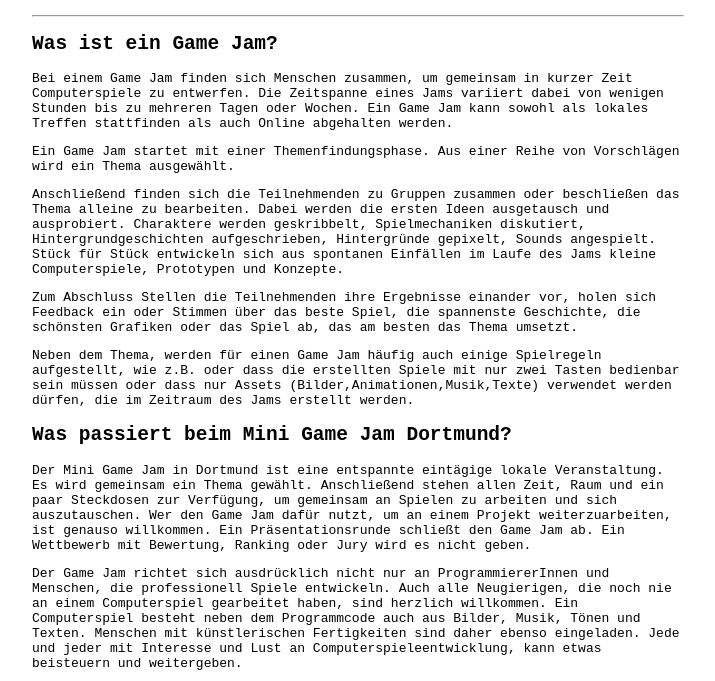
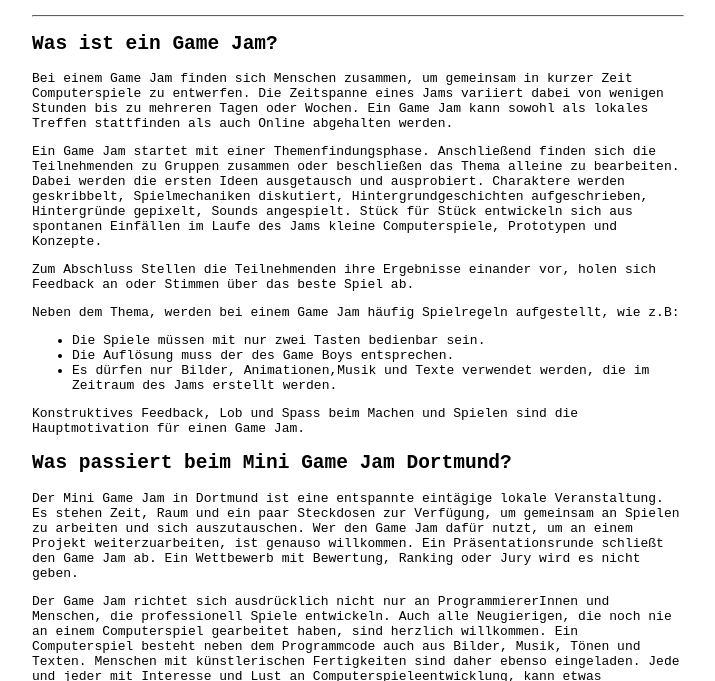
Before and after one commit to ztiromoritz/minigamejamdortmund, a plain HTML site: page index.html in a window 1280 px wide. Shown: the part 50-731 px from the top of the page, without its empty margins (176-891 px from the left). Drawn offline with Linux system fonts and the light colour scheme.

Commit message:
Text update

```diff
--- a/css/styles.css
+++ b/css/styles.css
@@ -12,3 +12,7 @@ h2,h3 {
 main {
     width: 652px;
 }
+
+hr {
+    border-top: 1px solid #e81c4f;
+}
--- a/index.html
+++ b/index.html
@@ -24,12 +24,9 @@
 		Tagen oder Wochen.
 		Ein Game Jam kann sowohl als lokales Treffen stattfinden als auch Online abgehalten werden.
 	</p>
-	<p>
-		Ein Game Jam startet mit einer Themenfindungsphase. Aus einer Reihe von
-		Vorschlägen wird ein Thema ausgewählt.
-	</p>
 
 	<p>
+		Ein Game Jam startet mit einer Themenfindungsphase.
 		Anschließend finden sich die Teilnehmenden zu Gruppen zusammen oder beschließen das
 		Thema alleine zu bearbeiten. Dabei werden die ersten Ideen ausgetausch und ausprobiert.
 		Charaktere werden geskribbelt, Spielmechaniken diskutiert, Hintergrundgeschichten
@@ -40,15 +37,26 @@
 
   	<p>
 		Zum Abschluss Stellen die Teilnehmenden ihre Ergebnisse einander vor,
-		holen sich Feedback ein oder Stimmen über das beste Spiel, die spannenste
-		Geschichte, die schönsten Grafiken oder das Spiel ab, das am besten das
-		Thema umsetzt.
+		holen sich Feedback an oder Stimmen über das beste Spiel ab.
   	</p>
 
 	<p>
-		Neben dem Thema, werden für einen Game Jam häufig auch einige Spielregeln aufgestellt, wie z.B.
-	    oder dass die erstellten Spiele mit nur zwei Tasten bedienbar sein müssen oder dass nur Assets
-		(Bilder,Animationen,Musik,Texte) verwendet werden dürfen, die im Zeitraum des Jams erstellt werden.
+		Neben dem Thema, werden bei einem Game Jam häufig Spielregeln aufgestellt, wie z.B:
+		 <ul>
+			<li>
+				Die Spiele müssen mit nur zwei Tasten bedienbar sein.
+			</li>
+			<li>
+				Die Auflösung muss der des Game Boys entsprechen.
+			</li>
+			<li>
+				Es dürfen nur Bilder, Animationen,Musik und Texte verwendet werden, die im Zeitraum des Jams erstellt werden.
+			</li>
+		 </ul>
+	</p>
+
+	<p>
+		Konstruktives Feedback, Lob und Spass beim Machen und Spielen sind die Hauptmotivation für einen Game Jam.
 	</p>
 
 	<!--
@@ -72,8 +80,7 @@
 	<h2>Was passiert beim Mini Game Jam Dortmund?</h2>
 	<p>
 		Der Mini Game Jam in Dortmund ist eine entspannte eintägige lokale Veranstaltung.
-		Es wird gemeinsam ein Thema gewählt.
-		Anschließend stehen allen Zeit, Raum und ein paar Steckdosen zur Verfügung, um gemeinsam an Spielen zu arbeiten und sich auszutauschen.
+		Es stehen Zeit, Raum und ein paar Steckdosen zur Verfügung, um gemeinsam an Spielen zu arbeiten und sich auszutauschen.
 		Wer den Game Jam dafür nutzt, um an einem Projekt weiterzuarbeiten, ist genauso willkommen.
 		Ein Präsentationsrunde schließt den Game Jam ab.
 		Ein Wettbewerb mit Bewertung, Ranking oder Jury wird es nicht geben.
@@ -92,9 +99,9 @@
 	<!-- <h3>Was soll das kosten?</h3> -->
 	<p>
 		Der Mini Game Jam ist eine nicht kommerzielle Veranstaltung.
-		Es werden keine Teilnahmegebüren erhoben.
+		Es werden keine Teilnahmegebühren erhoben.
 		Es wird versucht, einen möglichst günstigen Austragungsorten zu finden und die anfallenden Kosten in einem sehr kleinen Rahmen zu halten.
-		Natürlich sind alle Beteiligten eingeladen sich an den entstehenden Unkosten mit einer Spenden zu beteiligen.
+		Alle Beteiligten werden eingeladen sich an den entstehenden Unkosten mit einer Spenden zu beteiligen.
 		Aber grundsätzlich soll für niemanden eine finanzielle Hürde entstehen.
 		Weiter Infos dazu gibt es, wenn es einen konkreten Termin und Austragungsort gibt.
 	</p>
@@ -102,8 +109,8 @@
 	<!--<h2>Muss ich ein Laptop mitbringen?</h2>-->
 	<p>
 		Die Teilnehmenden bringen in der Regel ihre eigenen Geräte, Laptops, Tablets, Skizzenblöcke etc. zum Jam mit.
+		Ein kleiner Fundus an einfachen Leihgeräten, die für den Verlauf des Jams genutzt werden können, stehen auf Anfrage gerne zur Verfügung.
 		Gestellt werden Steckdosen, Tische, Stühle und eine hoffentlich solide Internetverbindung. Außerdem ein Beamer für die Abschlusspräsentation.
-		Ein kleiner Fundus an einfachen Leihgeräten, die für den Verlauf des Jams genutzt werden können, stehen auf Anfrage auch zur Verfügung.
 	</p>
 
 	<b>Ein genauer Zeitplan und ein Termin wird noch bekannt gegeben.</b>
```
